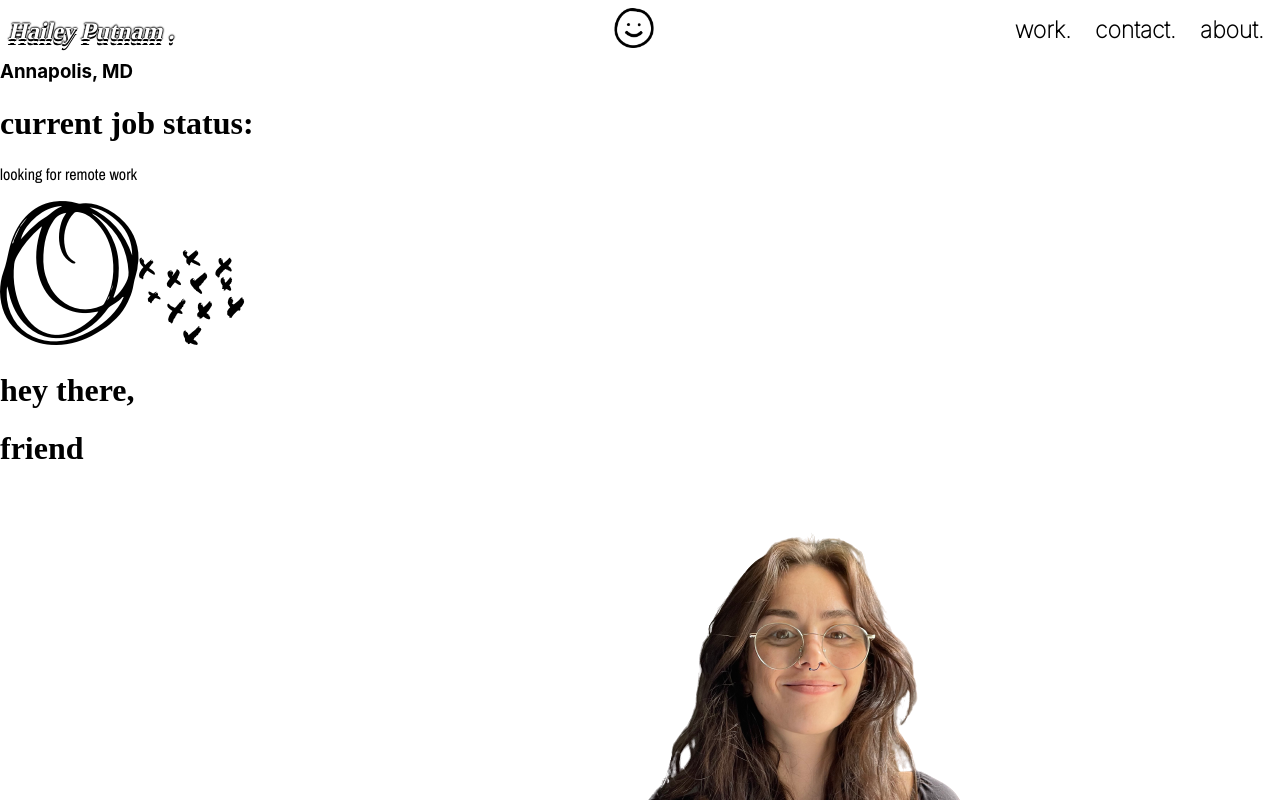
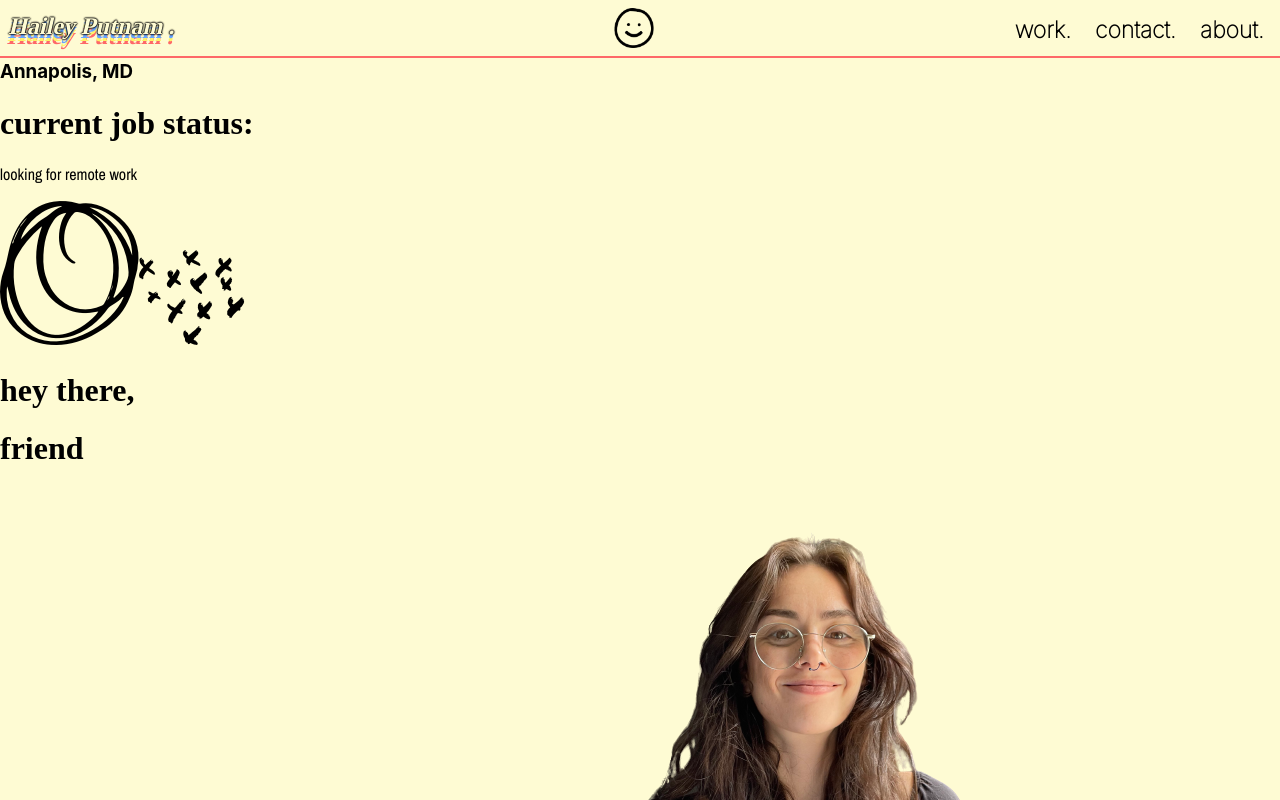
Before and after one commit to heyputnam/portfolio, a React (Create React App) app: page / in a window 1280 px wide. Shown: the top 800 px of the page. Built offline with nearby package versions, Linux system fonts and the light colour scheme; a web font is replaced by a local one.

Commit message:
I really like it now

```diff
--- a/src/components/Header/Header.scss
+++ b/src/components/Header/Header.scss
@@ -1,16 +1,18 @@
 
 
-
+html{
+    background: #FEFBD3;
+}
 .header{
     position: fixed;
     top: 0;
-    background: white;
+    background: #FEFBD3;
     width: 100%;
     height: 3.5rem;
     display: flex;
     flex-direction: row;
     justify-content: space-between;
-    // border-bottom:1px solid black;
+    border-bottom: 2px solid #FE6868;
 }
 .left{
     display: flex;
@@ -19,16 +21,22 @@
     a{
         text-decoration: none;
 
-    color: rgb(255, 255, 255);
+    color: #FEFBD3;
     text-shadow:
-      0 0 1.7px black,
-       0 0 1.7px black,
-        0 0 1.7px black, 0 0 1.7px black,
-     0.3px  2px black,
-       0.5px 4px white ,
-    0.8px 6px  black,
+    //   0 0 1.7px black,
+    //    0 0 1.7px black,
+    //     0 0 1.7px black, 0 0 1.7px black,
+    //  0.3px  2px black,
+    //    0.5px 4px white ,
+    // 0.8px 6px  black,
     // 1px 8px  white,
     // 1.2px 6px  black;
+    0 0 1.7px black,
+   0 0 1.7px black,
+    0 0 1.7px black, 0 0 1.7px black,
+  0.3px  3.5px #68A4FE,
+  0.6px 6.7px #FEF468 ,
+  0.9px 9.5px  #FE6868;
 
     }
     h1 {
@@ -37,26 +45,26 @@
         line-height: 0.5;
         font-family: 'Shrikhand', cursive;
         font-size: 1.5rem;
-        margin-top: 25px;
+        margin-top: 20px;
         margin-left: 10px;
 
     }
 
     h1:hover{
-        color: white;
+        color: #FEFBD3;
         text-shadow:
         0 0 1.7px black,
        0 0 1.7px black,
         0 0 1.7px black, 0 0 1.7px black,
-      0.3px  3.5px blue,
-      0.6px 6.7px yellow ,
-      0.9px 9.5px  red;
+      0.3px  3.5px #68A4FE,
+      0.6px 6.7px #FEF468 ,
+      0.9px 9.5px  #FE6868;
 
-        transform: rotate(-0.5turn), rotate(0.5turn);
+        // transform: rotate(-0.5turn), rotate(0.5turn);
         // transform: rotate(1turn);
+        transform: scale(2.65, 0.8);
         transition: all 0.5s ease-in;
-        margin-top: 25px;
-        margin-left: 10px;
+        margin-left: 210px;
         margin-right: -0.2rem;
         font-size: 1.7rem;
     }
@@ -88,9 +96,9 @@ margin-left: 48%;
         // margin-left: 2.8rem;
         font-size: 23px;
         text-decoration: none;
-        color: black;
+        color:black;
         font-family: 'Inter', sans-serif;
-        font-weight: 700;
+        font-weight: 800;
         margin-left: 1.5rem;
 
     }
@@ -113,9 +121,10 @@ margin-left: 48%;
 
 
     a:hover{
-        text-underline-offset: 7px;
-        text-decoration: underline 3px yellow;
-        letter-spacing: 2px;
+        // text-underline-offset: 7px;
+        // text-decoration: underline 3px yellow;
+        // letter-spacing: 2px;
+        color: #FE6868
     }
 
     @keyframes floating {
```
